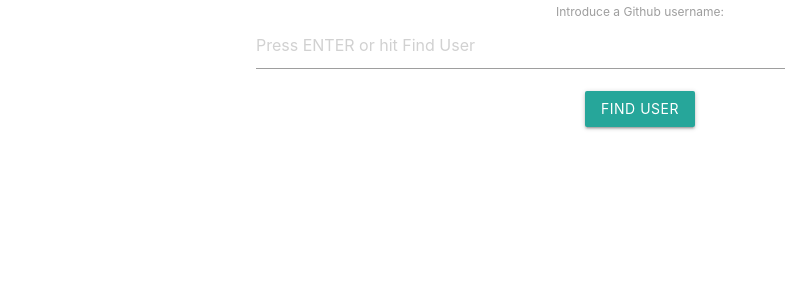
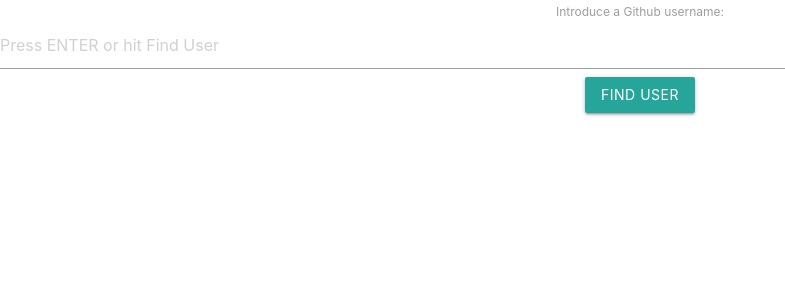
Before and after one commit to Johanson1988/Candidate-Exercise-Full-stack-Engineer, a React (Create React App) app in the folder Contributors-List/: page / in a window 1280 px wide. Shown: the top 300 px of the page, without its empty margins (0-785 px from the left). Built offline with nearby package versions, Linux system fonts and the light colour scheme.

Commit message:
Styles: Add styled-components

```diff
--- a/Contributors-List/src/App.css
+++ b/Contributors-List/src/App.css
@@ -116,18 +116,6 @@
   text-align: center;
 }
 
-.searchbar {
-  max-width: 60%;
-  min-width: 40%;
-  text-align: center;
-  margin: 0 auto;
-}
-
-.searchbar > button {
-  margin-top: 1em;
-}
-
-
 /* Hide scrollbar for Chrome, Safari and Opera */
 .repos-container::-webkit-scrollbar {
   display: none;
--- a/Contributors-List/src/components/repositories/ReposSearchBar.tsx
+++ b/Contributors-List/src/components/repositories/ReposSearchBar.tsx
@@ -1,5 +1,3 @@
-import React from "react";
-
 /**
  * React Functional Component
  * Renders a searchbar to filter repositories.
@@ -10,14 +8,26 @@
  *  is the value of the filter to filter repositories list.
  */
 
+import React from "react";
+import styled from 'styled-components';
+
+/** Styled Components */
+
+const StyledDiv = styled.div.attrs({
+    className: "row"
+})`
+    width: 60%;
+    text-align: center;
+    margin: 0 auto;
+`;
+
  type Props = {
     handleFilter: (e:React.FormEvent<HTMLInputElement>) => void,
     value: string,
 }
 
 const ReposSearchBar: React.FC<Props> = ({ handleFilter, value }) =>
-        <>
-            <div className="row searchbar" >
+            <StyledDiv>
                 <label htmlFor="repos-searchbar" style={{display: "none"}}>Repo's searchbar</label>
                 <input
                     type="text"
@@ -27,7 +37,6 @@
                     value={value}
                     placeholder="Type to filter repos"
                 />
-            </div>
-        </>
+            </StyledDiv>
 
 export default ReposSearchBar;
```
